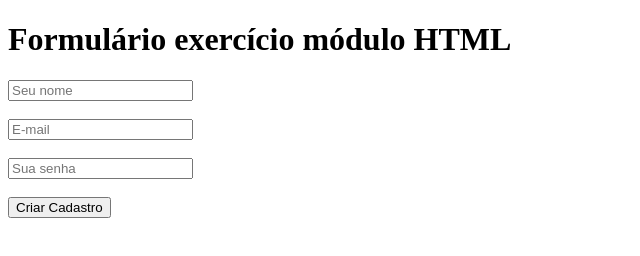
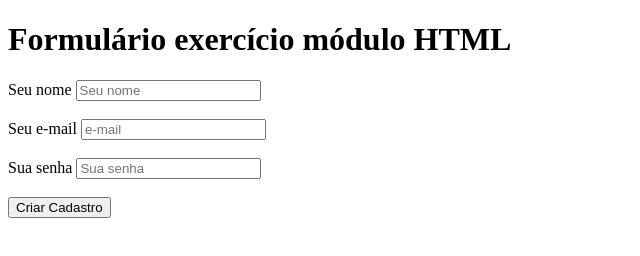
Before and after one commit to Joao-carlos-zimba/curso_ebac_frontend, a plain HTML site: page forms.html in a window 1280 px wide. Shown: the whole page, without its empty margins (0-640 px from the left). Drawn offline with Linux system fonts and the light colour scheme.

Commit message:
Segunda versão
Adicionando, labels, ids e type botão.

```diff
--- a/forms.html
+++ b/forms.html
@@ -8,13 +8,16 @@
 <body>
     <h1>Formulário exercício módulo HTML</h1>
     <form>
-        <input type="text" placeholder="Seu nome" />
+        <label for="text">Seu nome</label>
+        <input id="text" type="text" placeholder="Seu nome" />
         <br /> <br />
-        <input  type="email" placeholder="E-mail" />
+        <label for="email">Seu e-mail</label>
+        <input id="email" type="email" placeholder="e-mail" />
         <br /> <br />
-        <input type="password" placeholder="Sua senha" />
+        <label for="password">Sua senha</label>
+        <input id="password" type="password" placeholder="Sua senha" />
         <br /> <br />
-        <button>Criar Cadastro</button>
+        <button type="submit">Criar Cadastro</button>
     </form>
 </body>
 </htm
```
